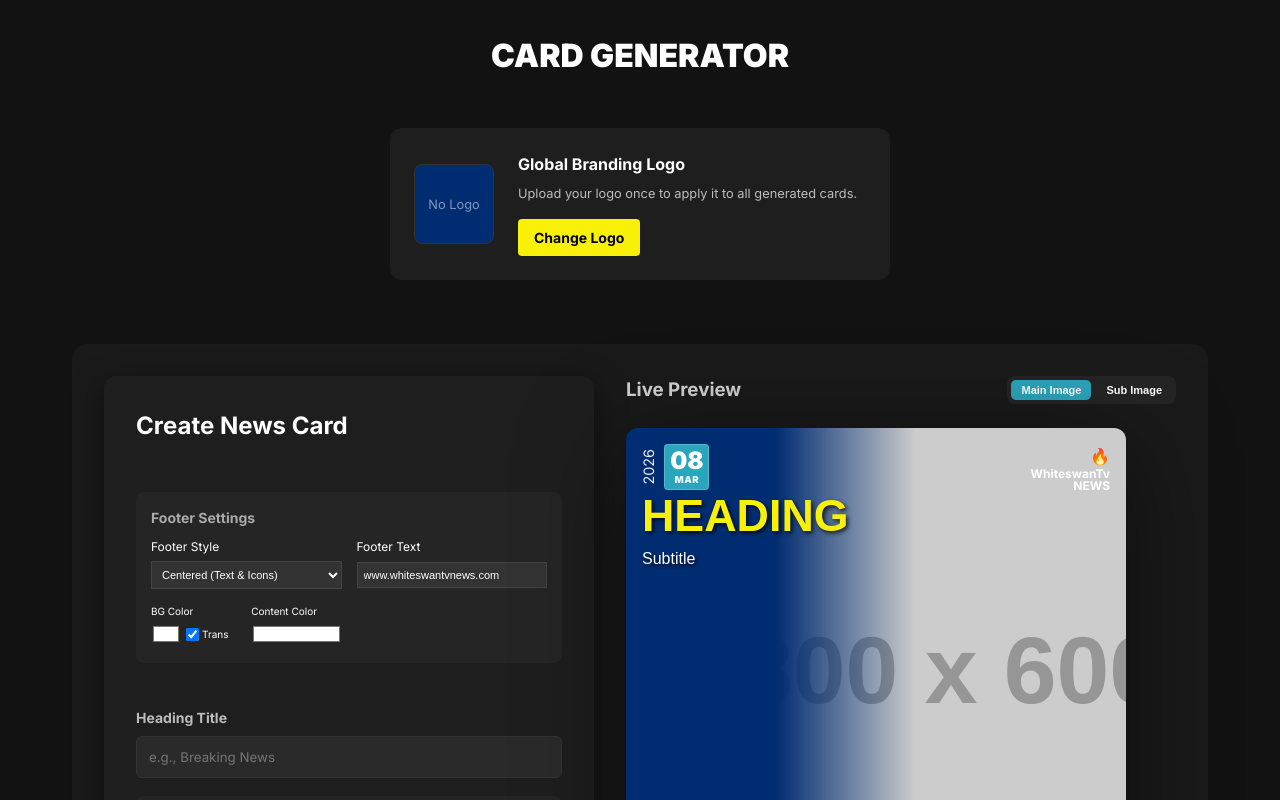
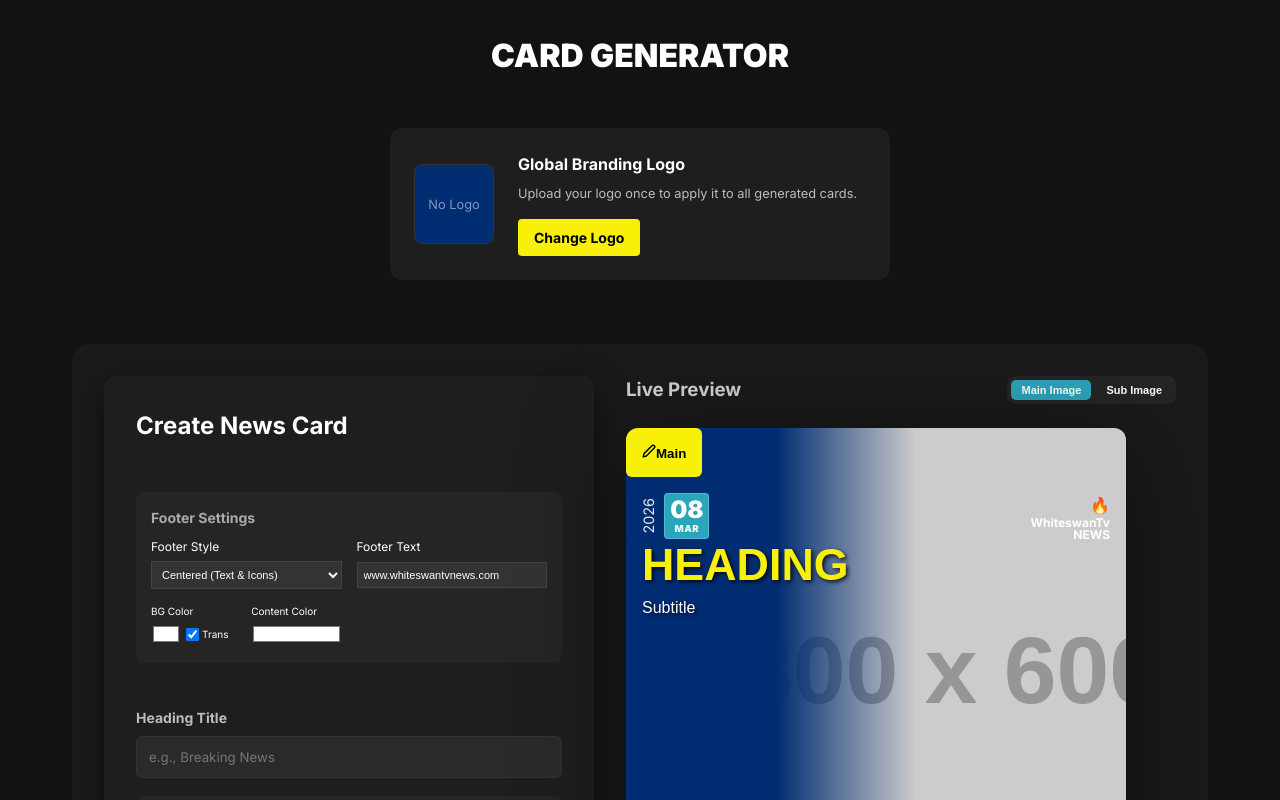
Before and after one commit to geomanuk20/card-generator, a React (Vite) app in the folder frontend/: page / in a window 1280 px wide. Shown: the top 800 px of the page. Built offline with nearby package versions, Linux system fonts and the light colour scheme; no server answers; the HTML template or start-up script is replaced by a standard one; a web font is replaced by a local one.

Commit message:
Implement direct 'Edit' button overlays on images for intuitive target switching

```diff
--- a/frontend/src/components/CardGenerator.jsx
+++ b/frontend/src/components/CardGenerator.jsx
@@ -988,6 +988,7 @@ const CardGenerator = ({ onCardGenerated, globalLogo }) => {
             isPreview={true}
             onImagePositionChange={handleImagePositionChange}
             activeEditTarget={activeEditTarget}
+            onTargetSelect={setActiveEditTarget}
           />
         </div>
       </div>
--- a/frontend/src/components/PremiumCard.jsx
+++ b/frontend/src/components/PremiumCard.jsx
@@ -1,7 +1,7 @@
 import React, { useRef, useState, useEffect } from 'react';
 import { toPng } from 'html-to-image';
 
-const PremiumCard = ({ card, globalLogo, isPreview = false, onImagePositionChange, activeEditTarget = 'main' }) => {
+const PremiumCard = ({ card, globalLogo, isPreview = false, onImagePositionChange, activeEditTarget = 'main', onTargetSelect }) => {
   const cardRef = useRef(null);
   const [isDragging, setIsDragging] = useState(false);
   const [startPos, setStartPos] = useState({ x: 0, y: 0 });
@@ -204,7 +204,8 @@ const PremiumCard = ({ card, globalLogo, isPreview = false, onImagePositionChang
         ref={cardRef}
         onMouseDown={handleMouseDown}
       >
-        {/* Uploaded Subject Image */}
+        {/* Uploaded Subject Image Wrapper */}
+        <div className={`subject-image-container ${activeEditTarget === 'main' ? 'active-edit' : ''}`}>
           <img
             src={imageUrl}
             alt={title}
@@ -212,16 +213,39 @@ const PremiumCard = ({ card, globalLogo, isPreview = false, onImagePositionChang
             style={imageDynamicStyle}
             crossOrigin="anonymous"
           />
+          {isPreview && (
+            <button
+              className={`image-edit-trigger main ${activeEditTarget === 'main' ? 'active' : ''}`}
+              onClick={(e) => { e.stopPropagation(); onTargetSelect && onTargetSelect('main'); }}
+              title="Edit Main Image Position"
+            >
+              <svg width="14" height="14" viewBox="0 0 24 24" fill="none" stroke="currentColor" strokeWidth="2.5" strokeLinecap="round" strokeLinejoin="round"><path d="M17 3a2.828 2.828 0 1 1 4 4L7.5 20.5 2 22l1.5-5.5L17 3z"></path></svg>
+              <span>Main</span>
+            </button>
+          )}
+        </div>
 
-        {/* Sub-Subject Image */}
+        {/* Sub-Subject Image Wrapper */}
         {subImageUrl && (
+          <div className={`sub-image-container sub-pos-${subImagePosition} ${activeEditTarget === 'sub' ? 'active-edit' : ''}`}>
             <img
               src={subImageUrl}
               alt="Sub Subject"
-            className={`card-sub-image sub-pos-${subImagePosition} ${isPreview && activeEditTarget === 'sub' ? 'is-preview-target' : ''}`}
+              className={`card-sub-image ${isPreview && activeEditTarget === 'sub' ? 'is-preview-target' : ''}`}
               style={subImageDynamicStyle}
               crossOrigin="anonymous"
             />
+            {isPreview && (
+              <button
+                className={`image-edit-trigger sub ${activeEditTarget === 'sub' ? 'active' : ''}`}
+                onClick={(e) => { e.stopPropagation(); onTargetSelect && onTargetSelect('sub'); }}
+                title="Edit Sub Image Position"
+              >
+                <svg width="12" height="12" viewBox="0 0 24 24" fill="none" stroke="currentColor" strokeWidth="2.5" strokeLinecap="round" strokeLinejoin="round"><path d="M17 3a2.828 2.828 0 1 1 4 4L7.5 20.5 2 22l1.5-5.5L17 3z"></path></svg>
+                <span>Sub</span>
+              </button>
+            )}
+          </div>
         )}
 
         {/* Main UI Overlay */}
```
Lines whose indentation alone changed are shown as unchanged.
